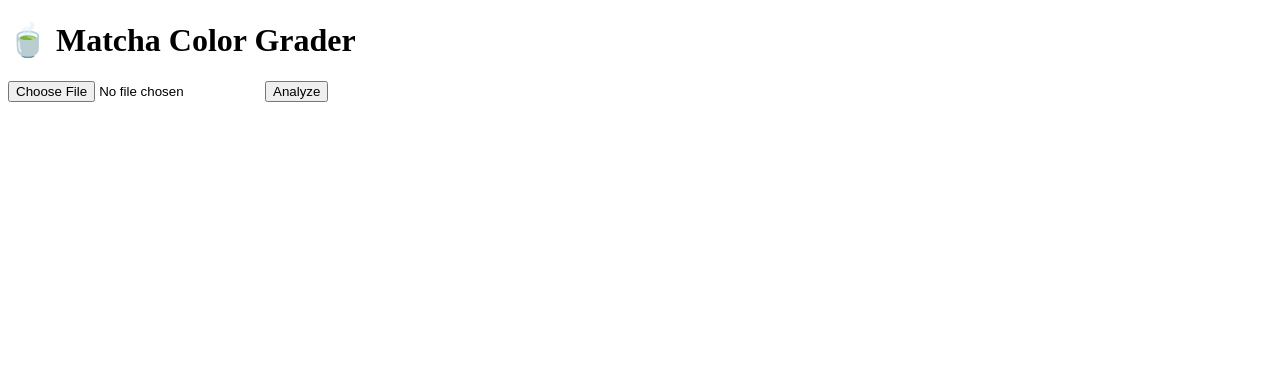
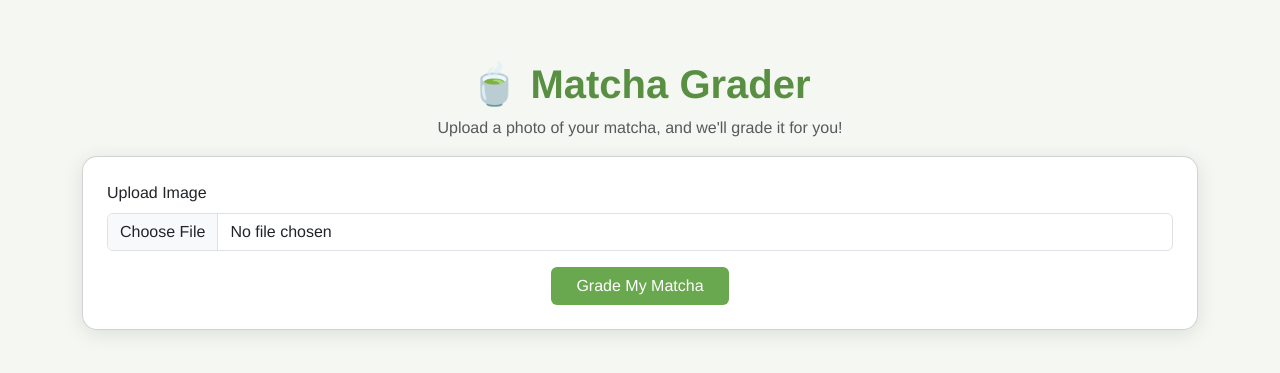
Before and after one commit to aneetat1/matcha-grader, a Flask app: page / in a window 1280 px wide. Shown: the top 373 px of the page. Run offline with Flask 3, Linux system fonts and the light colour scheme.

Commit message:
Updated HTML to include styling

```diff
--- a/templates/index.html
+++ b/templates/index.html
@@ -1,23 +1,75 @@
-<!DOCTYPE html>
-<html>
+<!doctype html>
+<html lang="en">
 <head>
-    <title>Matcha Color Grader</title>
+    <meta charset="utf-8">
+    <meta name="viewport" content="width=device-width, initial-scale=1">
+    <title>Matcha Grader</title>
+    <link href="https://cdn.jsdelivr.net/npm/bootstrap@5.3.2/dist/css/bootstrap.min.css" rel="stylesheet">
+    <style>
+        body {
+            background-color: #f5f7f2;
+            font-family: 'Helvetica Neue', sans-serif;
+        }
+        .container {
+            margin-top: 60px;
+        }
+        .card {
+            border-radius: 15px;
+            box-shadow: 0 4px 20px rgba(0,0,0,0.1);
+        }
+        .btn-matcha {
+            background-color: #6aa84f;
+            color: white;
+        }
+        .btn-matcha:hover {
+            background-color: #588f42;
+            color: white;
+        }
+        .matcha-title {
+            color: #588f42;
+            font-weight: bold;
+        }
+        img.preview {
+            max-width: 100%;
+            margin-top: 15px;
+            border-radius: 10px;
+        }
+    </style>
 </head>
 <body>
-    <h1>🍵 Matcha Color Grader</h1>
 
-    {% if error %}
-        <p style="color:red;">{{ error }}</p>
-    {% endif %}
+<div class="container">
+    <h1 class="text-center matcha-title">🍵 Matcha Grader</h1>
+    <p class="text-center text-muted">Upload a photo of your matcha, and we'll grade it for you!</p>
 
-    <form method="post" enctype="multipart/form-data">
-        <input type="file" name="file" accept="image/*" required>
-        <button type="submit">Analyze</button>
-    </form>
+    <div class="card p-4">
+        <form method="POST" enctype="multipart/form-data">
+            <div class="mb-3">
+                <label for="file" class="form-label">Upload Image</label>
+                <input class="form-control" type="file" name="file" id="file" accept="image/*" onchange="previewImage(event)">
+                <img id="imagePreview" class="preview" style="display:none;">
+            </div>
+            <div class="text-center">
+                <button class="btn btn-matcha px-4" type="submit">Grade My Matcha</button>
+            </div>
+        </form>
+    </div>
 
     {% if grade %}
-        <h2>Grade: {{ grade }}</h2>
-        <p>{{ tip }}</p>
+    <div class="card mt-4 p-4">
+        <h3 class="text-center">Your Matcha Grade: <span class="matcha-title">{{ grade }}</span></h3>
+        <p class="text-center">{{ tip }}</p>
+    </div>
     {% endif %}
+</div>
+
+<script>
+    function previewImage(event) {
+        const preview = document.getElementById('imagePreview');
+        preview.src = URL.createObjectURL(event.target.files[0]);
+        preview.style.display = 'block';
+    }
+</script>
+
 </body>
 </html>
```
